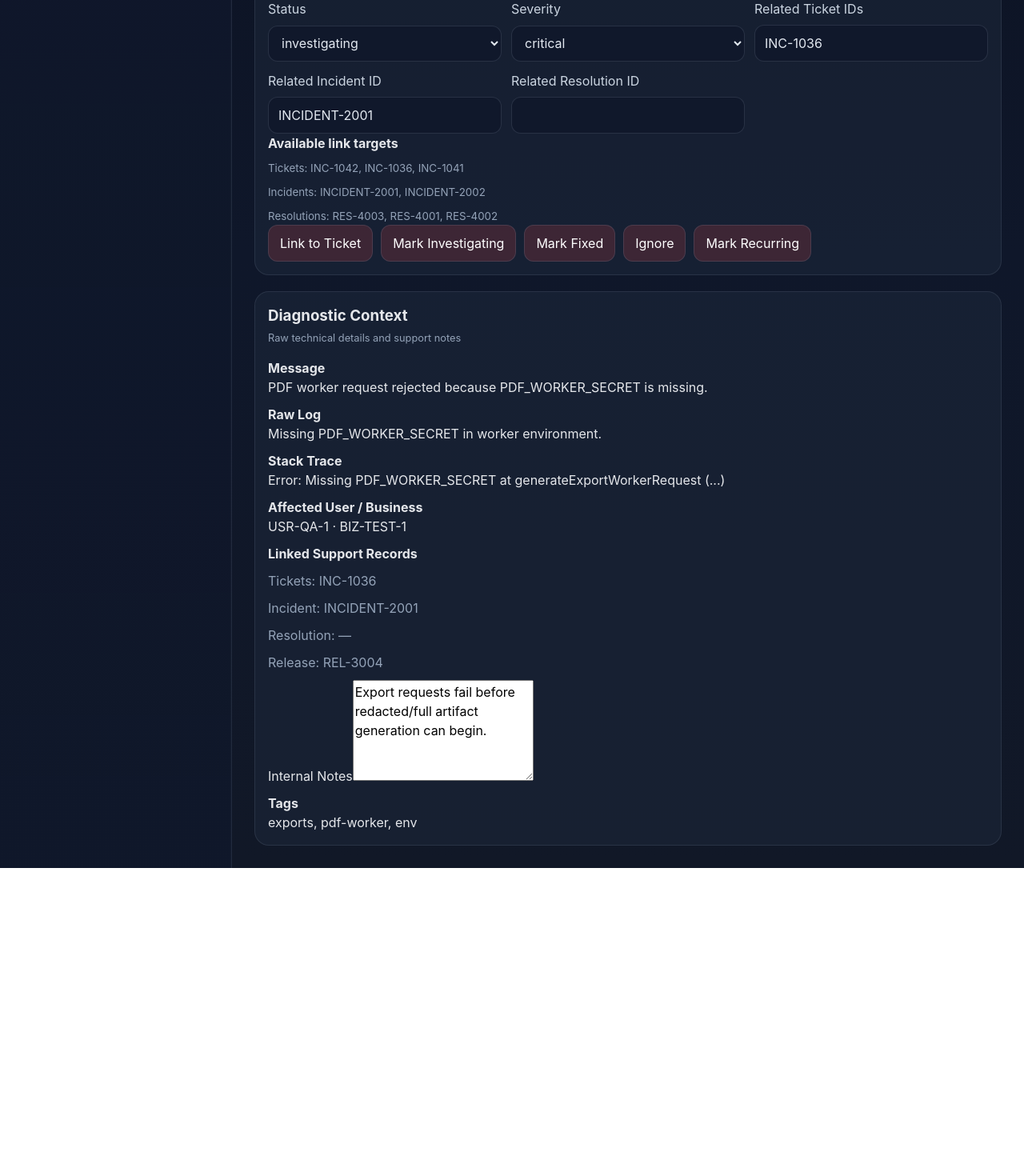
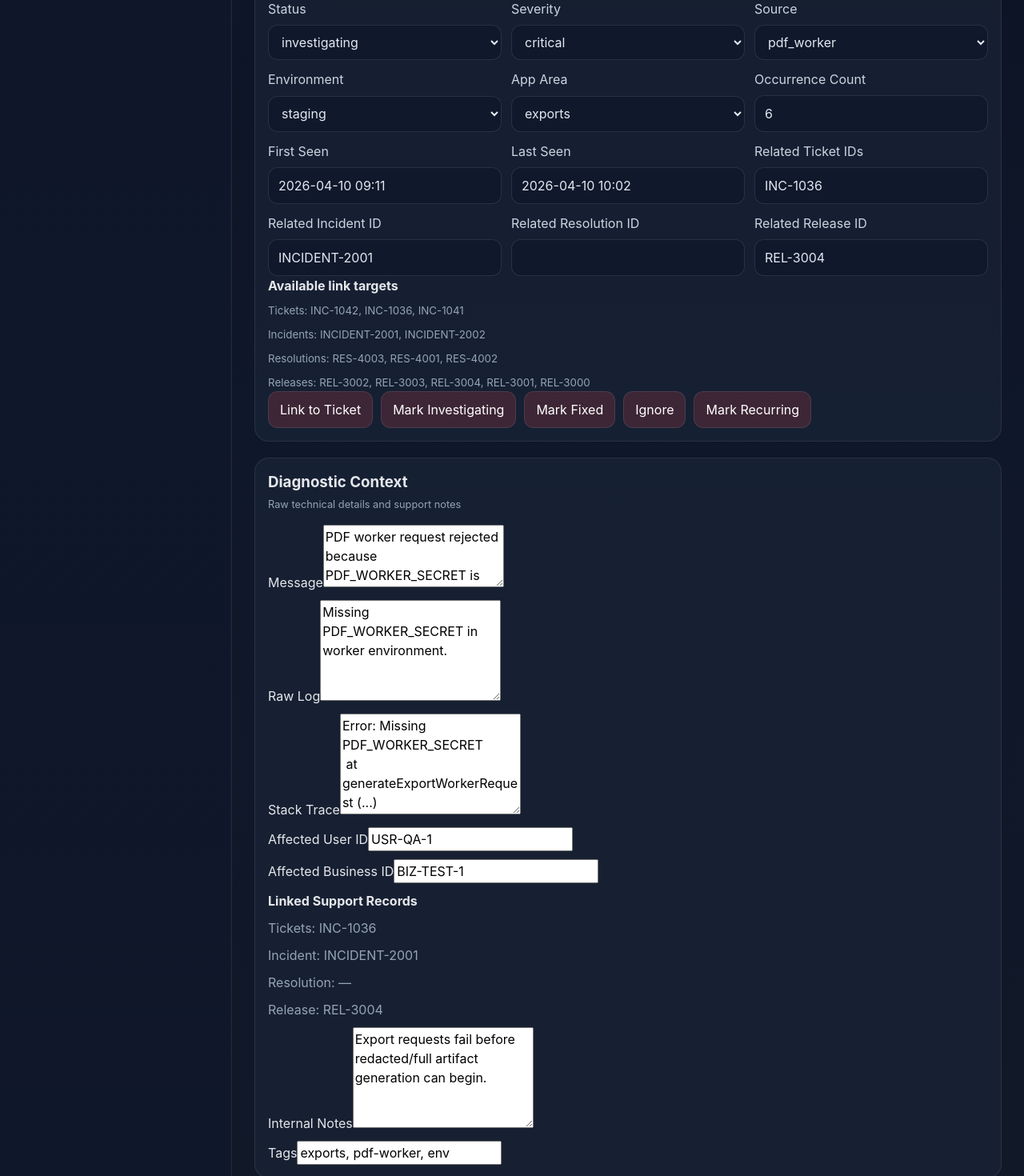
Before and after one commit to Emanuel628/InEx-IT-Support, a React (Vite) app: page /errors/ERR-5001 in a window 1280 px wide. Shown: the part 520-1990 px from the top of the page at 80% size. Before the commit the page ends 1605 px from the top, so only its background shows below. Built offline with nearby package versions, Linux system fonts and the light colour scheme.

Commit message:
Expand error detail editing controls

```diff
--- a/src/pages/errors/ErrorDetailPage.tsx
+++ b/src/pages/errors/ErrorDetailPage.tsx
@@ -3,9 +3,10 @@ import { useParams } from 'react-router-dom';
 import { updateError, getErrorById } from '@/features/errors/lib/errorStore';
 import { getIncidents } from '@/features/incidents/lib/incidentStore';
 import { getResolutions } from '@/features/resolutions/lib/resolutionStore';
+import { getReleases } from '@/features/releases/lib/releaseStore';
 import { getTickets } from '@/features/tickets/lib/ticketStore';
-import { ERROR_LOG_SEVERITIES, ERROR_LOG_STATUSES } from '@/constants/workflow';
-import type { ErrorLogSeverity, ErrorLogStatus } from '@/types/errors';
+import { ERROR_LOG_APP_AREAS, ERROR_LOG_ENVIRONMENTS, ERROR_LOG_SEVERITIES, ERROR_LOG_SOURCES, ERROR_LOG_STATUSES } from '@/constants/workflow';
+import type { ErrorLogAppArea, ErrorLogEnvironment, ErrorLogSeverity, ErrorLogSource, ErrorLogStatus } from '@/types/errors';
 import '@/features/errors/styles/errors.css';
 
 export function ErrorDetailPage() {
@@ -15,6 +16,7 @@ export function ErrorDetailPage() {
   const tickets = useMemo(() => getTickets().slice(0, 6), [version]);
   const incidents = useMemo(() => getIncidents().slice(0, 6), [version]);
   const resolutions = useMemo(() => getResolutions().slice(0, 6), [version]);
+  const releases = useMemo(() => getReleases().slice(0, 6), [version]);
 
   function refresh() {
     setVersion((current) => current + 1);
@@ -34,31 +36,55 @@ export function ErrorDetailPage() {
     );
   }
 
-  function handleStatusChange(event: ChangeEvent<HTMLSelectElement>) {
-    updateError(record.id, { status: event.target.value as ErrorLogStatus });
+  function updateAndRefresh(updates: Partial<typeof record>) {
+    updateError(record.id, updates);
     refresh();
   }
 
+  function handleStatusChange(event: ChangeEvent<HTMLSelectElement>) {
+    updateAndRefresh({ status: event.target.value as ErrorLogStatus });
+  }
+
   function handleSeverityChange(event: ChangeEvent<HTMLSelectElement>) {
-    updateError(record.id, { severity: event.target.value as ErrorLogSeverity });
-    refresh();
+    updateAndRefresh({ severity: event.target.value as ErrorLogSeverity });
+  }
+
+  function handleSourceChange(event: ChangeEvent<HTMLSelectElement>) {
+    updateAndRefresh({ source: event.target.value as ErrorLogSource });
+  }
+
+  function handleEnvironmentChange(event: ChangeEvent<HTMLSelectElement>) {
+    updateAndRefresh({ environment: event.target.value as ErrorLogEnvironment });
+  }
+
+  function handleAppAreaChange(event: ChangeEvent<HTMLSelectElement>) {
+    updateAndRefresh({ appArea: event.target.value as ErrorLogAppArea });
   }
 
   function handleLinkedTicketBlur(event: ChangeEvent<HTMLInputElement>) {
-    updateError(record.id, {
+    updateAndRefresh({
       relatedTicketIds: event.target.value.split(',').map((value) => value.trim()).filter(Boolean),
     });
-    refresh();
   }
 
-  function handleSimpleBlur<K extends 'relatedIncidentId' | 'relatedResolutionId' | 'notes'>(key: K, value: string) {
-    updateError(record.id, { [key]: value.trim() } as Pick<typeof record, K>);
-    refresh();
+  function handleSimpleBlur<K extends 'relatedIncidentId' | 'relatedResolutionId' | 'relatedReleaseId' | 'notes' | 'message' | 'rawLog' | 'stackTrace' | 'affectedUserId' | 'affectedBusinessId'>(key: K, value: string) {
+    updateAndRefresh({ [key]: value.trim() } as Pick<typeof record, K>);
+  }
+
+  function handleOccurrenceBlur(event: ChangeEvent<HTMLInputElement>) {
+    updateAndRefresh({ occurrenceCount: Number(event.target.value) || 1 });
+  }
+
+  function handleTimeBlur<K extends 'firstSeenAt' | 'lastSeenAt'>(key: K, value: string) {
+    updateAndRefresh({ [key]: value } as Pick<typeof record, K>);
+  }
+
+  function handleTagsBlur(event: ChangeEvent<HTMLInputElement>) {
+    updateAndRefresh({ tags: event.target.value.split(',').map((value) => value.trim()).filter(Boolean) });
   }
 
   function setQuickStatus(nextStatus: ErrorLogStatus) {
-    updateError(record.id, { status: nextStatus });
-    refresh();
+    updateAndRefresh({ status: nextStatus });
   }
 
   return (
@@ -83,7 +109,7 @@ export function ErrorDetailPage() {
       <section className="error-panel">
         <div className="error-section-header">
           <h3>Error Controls</h3>
-          <span>Update tracking state and support links</span>
+          <span>Update tracking state, triage context, and support links</span>
         </div>
 
         <div className="error-form-grid">
@@ -100,6 +126,36 @@ export function ErrorDetailPage() {
             </select>
           </label>
           <label>
+            Source
+            <select value={record.source} onChange={handleSourceChange}>
+              {ERROR_LOG_SOURCES.map((value) => <option key={value} value={value}>{value}</option>)}
+            </select>
+          </label>
+          <label>
+            Environment
+            <select value={record.environment} onChange={handleEnvironmentChange}>
+              {ERROR_LOG_ENVIRONMENTS.map((value) => <option key={value} value={value}>{value}</option>)}
+            </select>
+          </label>
+          <label>
+            App Area
+            <select value={record.appArea} onChange={handleAppAreaChange}>
+              {ERROR_LOG_APP_AREAS.map((value) => <option key={value} value={value}>{value}</option>)}
+            </select>
+          </label>
+          <label>
+            Occurrence Count
+            <input type="number" min={1} defaultValue={record.occurrenceCount} onBlur={handleOccurrenceBlur} />
+          </label>
+          <label>
+            First Seen
+            <input defaultValue={record.firstSeenAt} onBlur={(event) => handleTimeBlur('firstSeenAt', event.target.value)} />
+          </label>
+          <label>
+            Last Seen
+            <input defaultValue={record.lastSeenAt} onBlur={(event) => handleTimeBlur('lastSeenAt', event.target.value)} />
+          </label>
+          <label>
             Related Ticket IDs
             <input defaultValue={record.relatedTicketIds.join(', ')} onBlur={handleLinkedTicketBlur} />
           </label>
@@ -111,6 +167,10 @@ export function ErrorDetailPage() {
             Related Resolution ID
             <input defaultValue={record.relatedResolutionId} onBlur={(event) => handleSimpleBlur('relatedResolutionId', event.target.value)} />
           </label>
+          <label>
+            Related Release ID
+            <input defaultValue={record.relatedReleaseId} onBlur={(event) => handleSimpleBlur('relatedReleaseId', event.target.value)} />
+          </label>
         </div>
 
         <div className="error-link-list">
@@ -118,6 +178,7 @@ export function ErrorDetailPage() {
           <small>Tickets: {tickets.map((ticket) => ticket.id).join(', ') || '—'}</small>
           <small>Incidents: {incidents.map((incident) => incident.id).join(', ') || '—'}</small>
           <small>Resolutions: {resolutions.map((resolution) => resolution.id).join(', ') || '—'}</small>
+          <small>Releases: {releases.map((release) => release.id).join(', ') || '—'}</small>
         </div>
 
         <div className="error-inline-actions">
@@ -136,22 +197,26 @@ export function ErrorDetailPage() {
         </div>
 
         <div className="error-detail-stack">
-          <div>
-            <strong>Message</strong>
-            <p>{record.message || '—'}</p>
-          </div>
-          <div>
-            <strong>Raw Log</strong>
-            <p>{record.rawLog || '—'}</p>
-          </div>
-          <div>
-            <strong>Stack Trace</strong>
-            <p>{record.stackTrace || '—'}</p>
-          </div>
-          <div>
-            <strong>Affected User / Business</strong>
-            <p>{record.affectedUserId || '—'} · {record.affectedBusinessId || '—'}</p>
-          </div>
+          <label>
+            Message
+            <textarea rows={3} defaultValue={record.message} onBlur={(event) => handleSimpleBlur('message', event.target.value)} />
+          </label>
+          <label>
+            Raw Log
+            <textarea rows={5} defaultValue={record.rawLog} onBlur={(event) => handleSimpleBlur('rawLog', event.target.value)} />
+          </label>
+          <label>
+            Stack Trace
+            <textarea rows={5} defaultValue={record.stackTrace} onBlur={(event) => handleSimpleBlur('stackTrace', event.target.value)} />
+          </label>
+          <label>
+            Affected User ID
+            <input defaultValue={record.affectedUserId} onBlur={(event) => handleSimpleBlur('affectedUserId', event.target.value)} />
+          </label>
+          <label>
+            Affected Business ID
+            <input defaultValue={record.affectedBusinessId} onBlur={(event) => handleSimpleBlur('affectedBusinessId', event.target.value)} />
+          </label>
           <div className="error-link-list">
             <strong>Linked Support Records</strong>
             <span>Tickets: {record.relatedTicketIds.length ? record.relatedTicketIds.join(', ') : '—'}</span>
@@ -163,10 +228,10 @@ export function ErrorDetailPage() {
             Internal Notes
             <textarea rows={5} defaultValue={record.notes} onBlur={(event) => handleSimpleBlur('notes', event.target.value)} />
           </label>
-          <div>
-            <strong>Tags</strong>
-            <p>{record.tags.length ? record.tags.join(', ') : '—'}</p>
-          </div>
+          <label>
+            Tags
+            <input defaultValue={record.tags.join(', ')} onBlur={handleTagsBlur} />
+          </label>
         </div>
       </section>
     </section>
```
